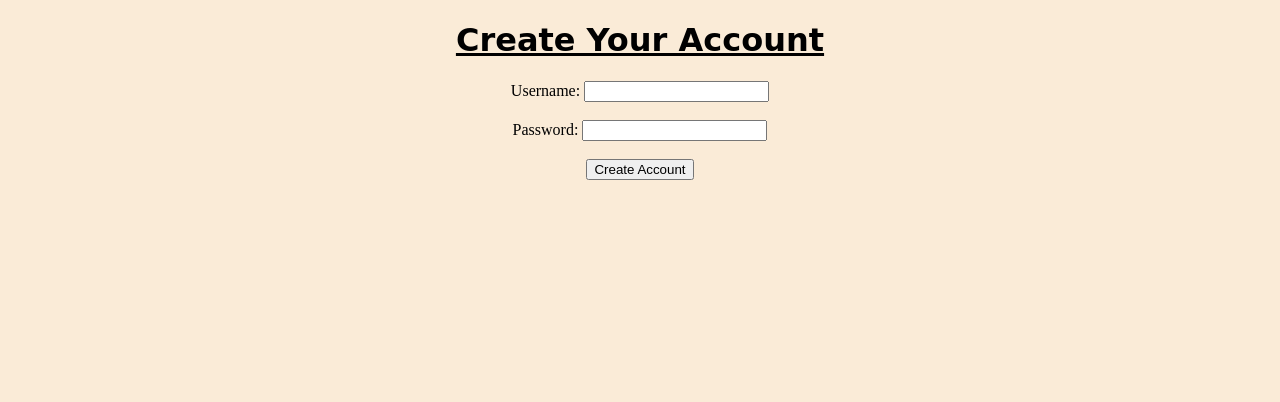
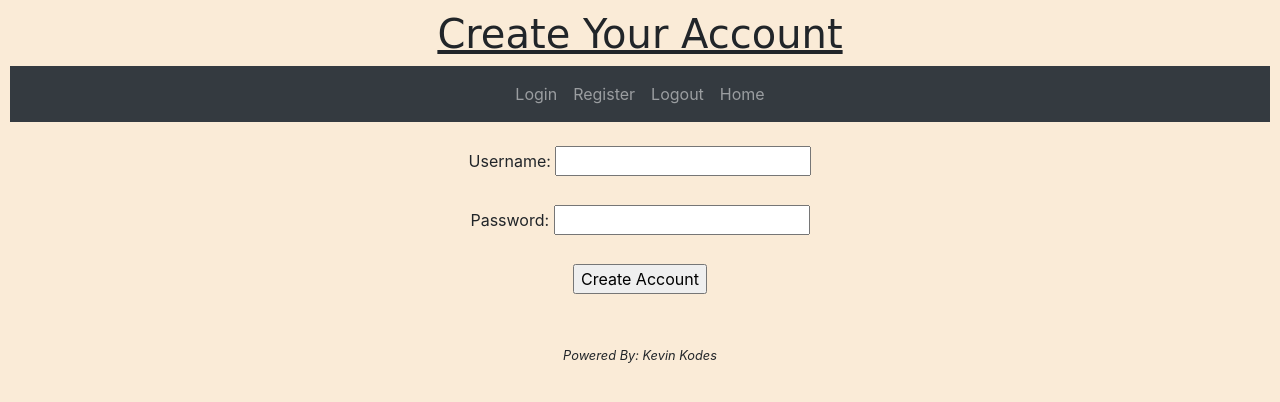
Before and after one commit to KevinOlo/Simple-CRUD-Web-App-, a Flask app: page /register/ in a window 1280 px wide. Shown: the top 402 px of the page. Run offline with Flask 3, Linux system fonts and the light colour scheme; some libraries are stand-ins or nearby versions.

Commit message:
UI updates

```diff
--- a/Templates/base.html
+++ b/Templates/base.html
@@ -2,9 +2,25 @@
 <html lang="en">
 <head>
 
-    <meta charset="UTF-8">
+    <meta charset="UTF-8">              <!-- define character set-->
     <meta name="viewport" content="width=device-width, initial-scale=1.0">
     <link rel="stylesheet" href="{{ url_for('static', filename='css/main.css') }}">
+
+
+    <!-- Bootstrap JS, needed for navbar stlying -->
+    <link
+    rel="stylesheet"
+    href="https://stackpath.bootstrapcdn.com/bootstrap/4.4.1/css/bootstrap.min.css"
+    integrity="sha384-Vkoo8x4CGsO3+Hhxv8T/Q5PaXtkKtu6ug5TOeNV6gBiFeWPGFN9MuhOf23Q9Ifjh"
+    crossorigin="anonymous"
+    />
+    <link
+    rel="stylesheet"
+    href="https://stackpath.bootstrapcdn.com/font-awesome/4.7.0/css/font-awesome.min.css"
+    crossorigin="anonymous"
+    />
+
+
 
     {% block head %}
 
@@ -13,11 +29,58 @@
 
 </head>
 
+
+<!--Background color for login page-->
+<style>
+    body{
+        background-color:antiquewhite;
+
+    }
+ </style>
+
+
 <body>
+
+    <nav class="navbar navbar-expand-lg navbar-dark bg-dark">
+
+        <button
+        class="navbar-toggler"
+        type="button"
+        data-toggle="collapse"
+        data-target="#navbar"
+        >
+
+        <span class="navbar-toggler-icon"></span>
+
+        </button>
+        <!--<div class="collapse navbar-collapse text-center mx-auto " id="navbar">      Adding text-center aligns the text content to the center, and mx-auto sets the horizontal margins to auto, effectively centering the entire navbar. This ensures that your navbar items are centered within the navbar when it's expanded.-->
+        <div class="collapse navbar-collapse justify-content-center" id="navbar">
+                <ul class="navbar-nav">
+                    <li class="nav-item">
+                        <a class="nav-link" id="login" href="/login/">Login</a>
+                    </li>
+                    <li class="nav-item">
+                        <a class="nav-link" id="register" href="/register/">Register</a>
+                    </li>
+                    <li class="nav-item">
+                        <a class="nav-link" id="logout" href="/logout/">Logout</a>
+                    </li>
+                    <li class="nav-item">
+                        <a class="nav-link" id="home" href="/">Home</a>
+                    </li>
+                </ul>
+        </div>
+    </nav>
+
+    <br>
 
     {% block body %}
 
     {% endblock %}
 
+    <br>
+    <br>
+    <center> <small><i>Powered By: Kevin Kodes</i></small></center>
+
 </body>
 </html>
--- a/Templates/index.html
+++ b/Templates/index.html
@@ -2,7 +2,7 @@
 
 {% block head %}
 
-<title> can i put header1 here? </title>
+<title> Task Manager </title>
 <center><h1>My To-do List</h1></center>
 <center><body>Stay Organized, Stay on Task!</body></center>
 
--- a/Templates/register.html
+++ b/Templates/register.html
@@ -1,39 +1,25 @@
-<!DOCTYPE html>
-<html lang="en">
-<head>
-   <meta charset="UTF-8">
-   <meta name="viewport" content="width=device-width, initial-scale=1.0">
+{% extends 'base.html' %}
+
+{% block head %}
    <title>Document</title>
+
+
+
+   <h1 style="text-decoration: underline; text-align: center; font-family: cursive;"> Create Your Account </h1>
 
 
 
 
 
-
-
-
-</head>
+{%  endblock %}
 
 
 
 
-<style>
-   body{
-       background-color:antiquewhite;
+{% block body %}
 
 
-
-
-   }
-</style>
-
-
-
-
-<body>
-
-  <h1 style="text-decoration: underline; text-align: center; font-family: cursive;"> Create Your Account </h1>
-   <form style="text-align: center;" action="/register/" method="post get">
+   <form style="text-align: center;" action="/register/" method="POST">
        <label for="username">Username: </label>
        <input type="text" name="username" id="username" required>
        <br>
@@ -45,10 +31,4 @@
        <input type="submit" value="Create Account">
    </form>
 
-
-</body>
-
-
-
-
-</html>
+{% endblock %}
--- a/app.py
+++ b/app.py
@@ -28,7 +28,7 @@ def __repr__(self):
 
 @app.route("/", methods=["GET"])
 def index():
-  return redirect("/login/")
+  return render_template('home.html')
 
 
 @app.route("/login/", methods=["GET", "POST"])
```
Also changed, not shown: Templates/home.html (added, +21 -0 lines), Templates/login.html (+7 -27 lines).
